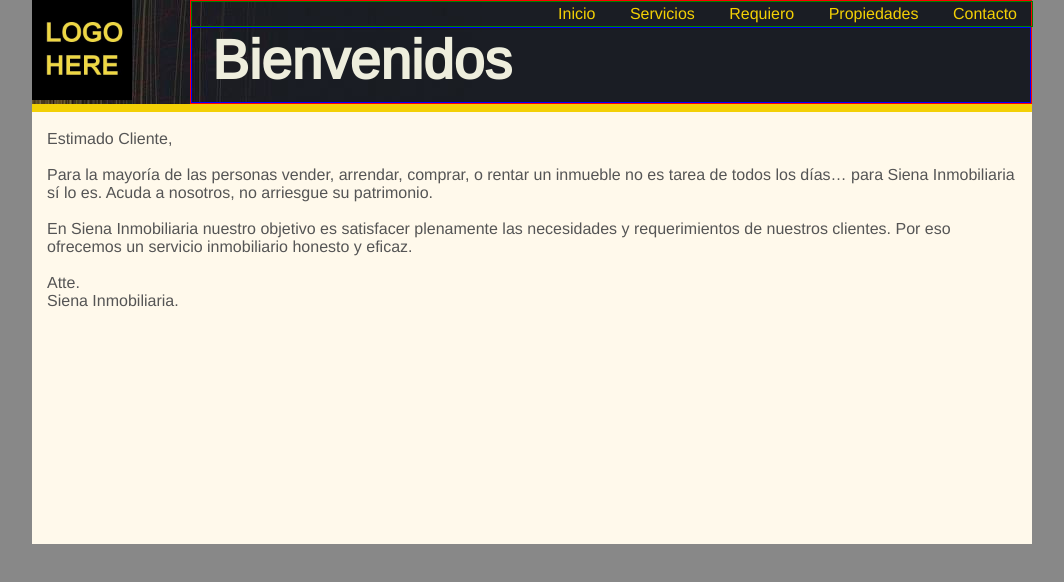
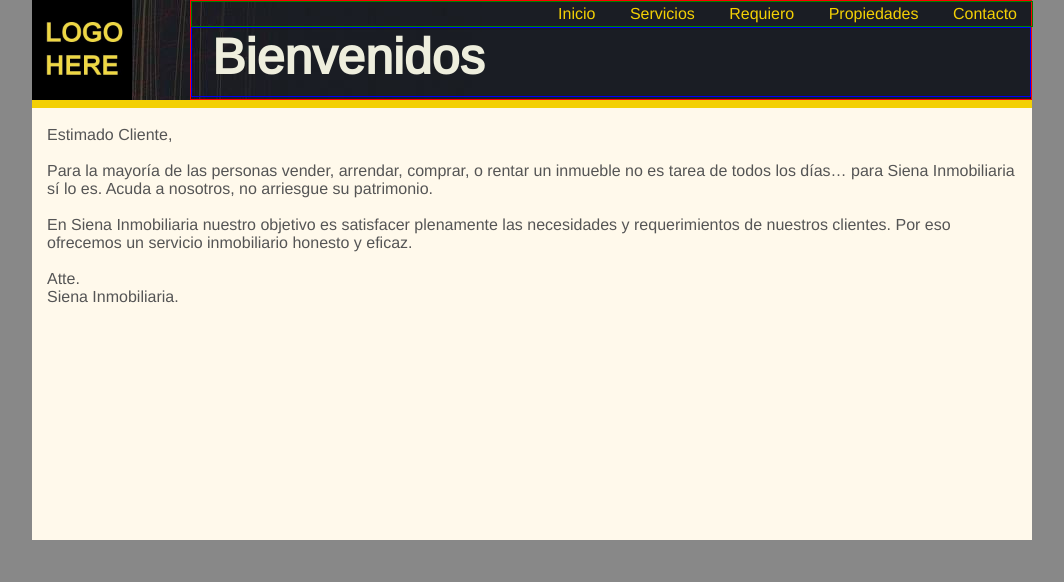
Before and after one commit to universal5/siena-test-02, a plain HTML site: page index.html in a window 1280 px wide. Shown: the whole page, without its empty margins (108-1172 px from the left). Drawn offline with nearby package versions, Linux system fonts and the light colour scheme.

Commit message:
Update styles.css

```diff
--- a/styles.css
+++ b/styles.css
@@ -43,7 +43,7 @@ p {	padding:0px;}
 
 
 .HeaderRight h1{color:#eed;
-		font-size: 55;
+		font-size: 50;
 		border: 1px solid blue;
 		margin:0;
 		padding-left:20px; padding-bottom:10px;
```
